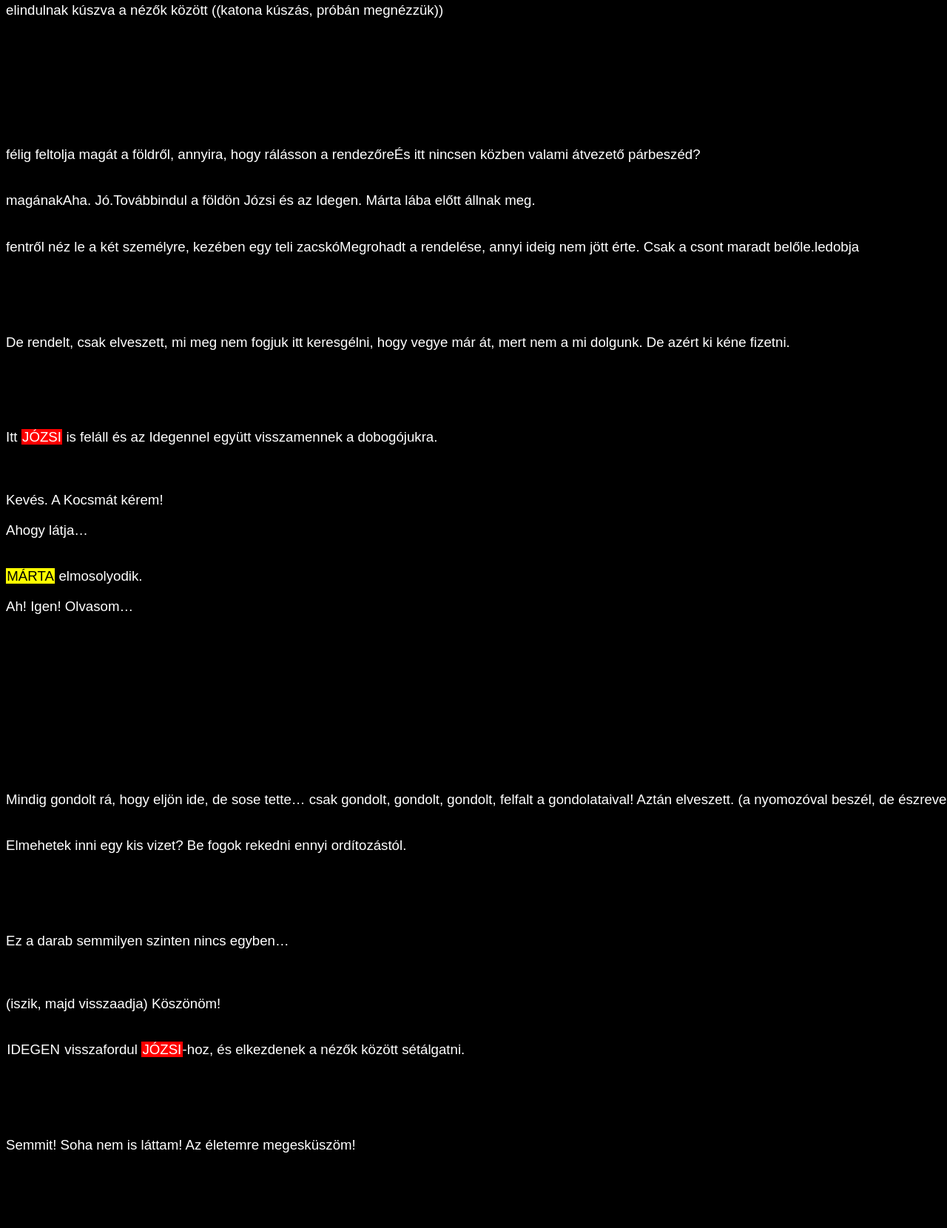
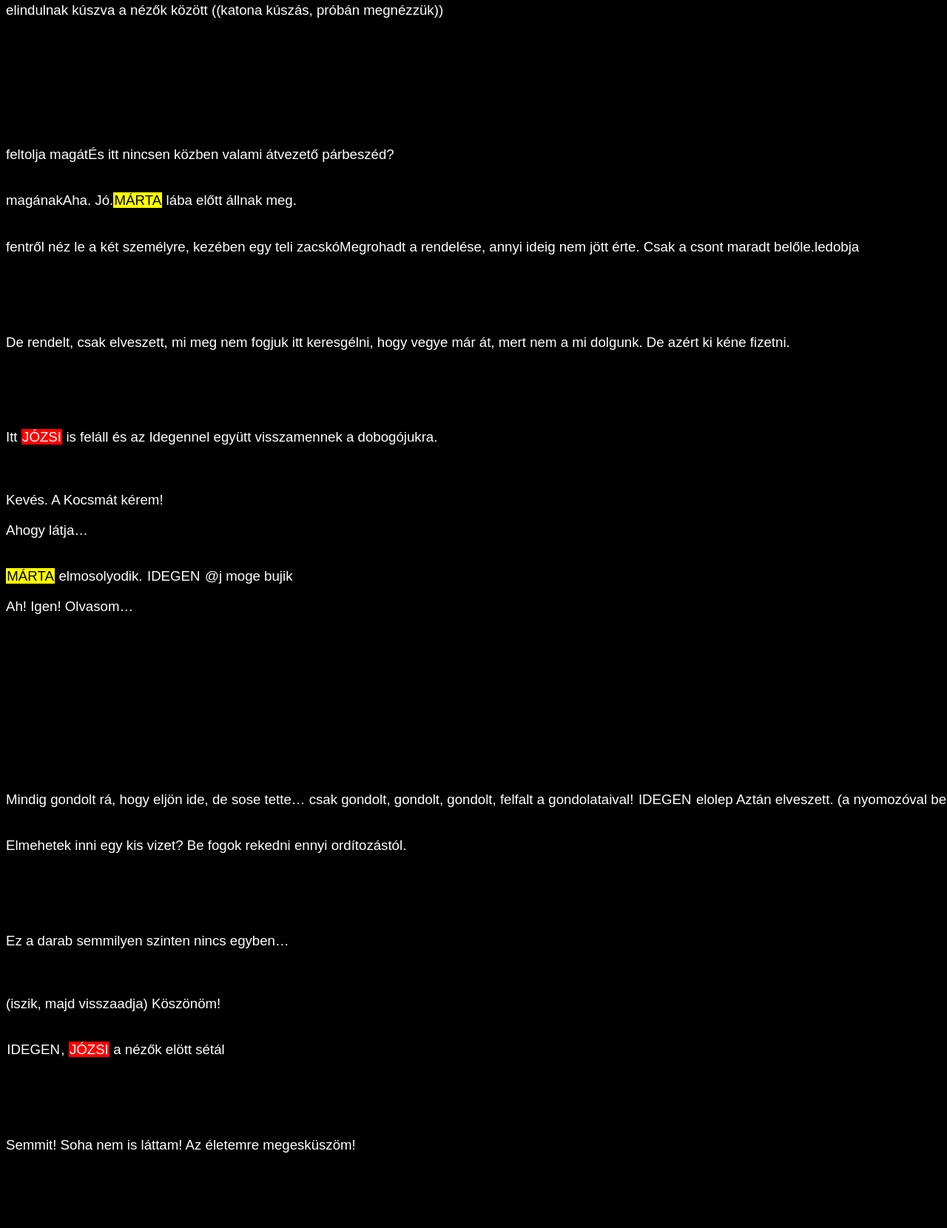
Before and after one commit to zuraglal/rengeteg, a plain HTML site: page tan.html in a window 1280 px wide. Shown: the part 7600-9260 px from the top of the page at 74% size. Drawn offline with Linux system fonts and the light colour scheme.

Commit message:
tan: idgen <IU>

```diff
--- a/tan.html
+++ b/tan.html
@@ -187,9 +187,9 @@ span.Z { background-color:orange; color:#000; } span.TZ { color:orange; }   /*@
 <S-J>Hát akkor elegendő ahhoz, hogy eltartson…saját magából még vagy ötöt. Na, elmondom mi lesz. Végig megyünk az útvonalon, ahol munkából hazafele szokott tartani, és kikérdezzük a helyieket, hogy nem tapasztaltak-e valami furcsát az eltűnése napján. A hentesnél kezdünk. Jöjjön!</S-J>
 <S-0>elindulnak kúszva a nézők között ((katona kúszás, próbán megnézzük))</S-0>
 <S-R><IU>hagyja egy ideig, hogy menjen a kúszó mozgás, majd közbeszól</IU>Itt bemennek a henteshez. Márta, figyelj, ahol azt az infót kapják, hogy…</S-R>
-<S-I><IU>félig feltolja magát a földről, annyira, hogy rálásson a rendezőre</IU>És itt nincsen közben valami átvezető párbeszéd?</S-I>
+<S-I><IU>feltolja magát</IU>És itt nincsen közben valami átvezető párbeszéd?</S-I>
 <S-R>Azt még nem írtam meg, nem volt időm.</S-R>
-<S-I><IU>magának</IU>Aha. Jó.<IU>Továbbindul a földön Józsi és az Idegen. Márta lába előtt állnak meg.</IU></S-I>
+<S-I><IU>magának</IU>Aha. Jó.<IU>@M lába előtt állnak meg.</IU></S-I>
 <S-R>Szóval, azt az infót kapják, hogy…</S-R>
 <S-M><IU>fentről néz le a két személyre, kezében egy teli zacskó</IU>Megrohadt a rendelése, annyi ideig nem jött érte. Csak a csont maradt belőle.<IU>ledobja</IU></S-M>
 <S-I>Nem is rendeltem semmit… <IU>megfogja a csomagot és feláll</IU> nem is szoktam ide járni…</S-I>
@@ -201,11 +201,11 @@ span.Z { background-color:orange; color:#000; } span.TZ { color:orange; }   /*@
 <S-I>Maga a Kocsma is?</S-I>
 <S-M>Ahogy látja…</S-M>
 <S-I>Legalább sok mindenhez ért!</S-I>
-<S-0>@M elmosolyodik.</S-0>
+<S-0>@M elmosolyodik. @I @j moge bujik</S-0>
 <S-R>Kocsma!</S-R>
 <S-M>Ah! Igen! Olvasom…</S-M>
 <S-0>@M lapozgatja a szövegkönyvet, hogy megkeresse a soron következő részt. Közben a @N és @H beáll a helyükre. a @N szembe @M-val, @H a @N háta mögött szorosan áll.</S-0>
-<S-M>Mindig gondolt rá, hogy eljön ide, de sose tette… csak gondolt, gondolt, gondolt, felfalt a gondolataival! Aztán elveszett. <IU>(a nyomozóval beszél, de észreveszi mögötte @H-t, @H végszóra kibújik a @N háta mögül)</IU> Maga… ki mondta, hogy maga bejöhet? Maga csak majdnem jött be, ez nem… ez nem… Ki van tiltva! Nem jöhet ide! Vigyék ki! Vigyék ki!</S-M>
+<S-M>Mindig gondolt rá, hogy eljön ide, de sose tette… csak gondolt, gondolt, gondolt, felfalt a gondolataival! <IU>@I elolep</IU> Aztán elveszett. <IU>(a nyomozóval beszél, de észreveszi mögötte @H-t, @H végszóra kibújik a @N háta mögül)</IU> Maga… ki mondta, hogy maga bejöhet? Maga csak majdnem jött be, ez nem… ez nem… Ki van tiltva! Nem jöhet ide! Vigyék ki! Vigyék ki!</S-M>
 <S-0>@N és @H elfutnak.</S-0>
 <S-M>Elmehetek inni egy kis vizet? Be fogok rekedni ennyi ordítozástól.</S-M>
 <S-R>Most nem, még nincs vége a darabnak. Szeretném egyben látni.</S-R>
@@ -213,7 +213,7 @@ span.Z { background-color:orange; color:#000; } span.TZ { color:orange; }   /*@
 <S-I>Tessék, nálam van víz. <IU>(odaadja a kulacsát)</IU></S-I>
 <S-M><IU>(iszik, majd visszaadja)</IU> Köszönöm!</S-M>
 <S-I>Nem tesz semmit, kedves.</S-I>
-<S-0>@I visszafordul @J-hoz, és elkezdenek a nézők között sétálgatni.</S-0>
+<S-0>@I, @J a nézők elött sétál</S-0>
 <S-J>Nem vagyok meglepve, hogy nem tűrte meg. Mit tett azzal a szegény asszonnyal?</S-J>
 <S-I>Semmit! Soha nem is láttam! Az életemre megesküszöm!</S-I>
 <S-J>Arra aztán esküdözhet. Ha nem kerül elő, ugye tudja, hogy halottnak lesz nyilvánítva?</S-J>
@@ -224,7 +224,7 @@ span.Z { background-color:orange; color:#000; } span.TZ { color:orange; }   /*@
 <S-J>Köszönöm alássan, élnék a lehetőséggel.</S-J>
 <S-M>Csak tessék.</S-M>
 <S-0>@M átadja a borítékot, a @N kibontja, olvasni kezdi… Várunk.</S-0>
-<S-I>Na, mi az, mondja már?</S-I>
+<S-I><IU>lassan sok szunettel</IU> Na, mi az, mondja már?</S-I>
 <S-M>Amúgy miért én vagyok az összes random városi?</S-M>
 <S-R>Hát nem érted?</S-R>
 <S-M>Értenem kell? Gondolom azért, mert nincsen elég színész…</S-M>
@@ -247,7 +247,7 @@ span.Z { background-color:orange; color:#000; } span.TZ { color:orange; }   /*@
 <S-R>Nyilvánvaló. El akarják törölni H létezését.</S-R>
 <S-I>Ki?</S-I>
 <S-R>Mindenki. A hatalom.</S-R>
-<S-I>De ez így logikailag nem jó <IU>(elkezd a maga tengelye körül lassan forogni)</IU>. Az anyakönyvi kivonat egy csomó dologhoz kell. És mi van, ha mondjuk nem eltörölni akarják H-t, hanem kiderül, hogy tényleg nem létezik? Tegyük fel ezt. Akkor legalább nincsen probléma. H boldog lehet, mert ami nincs, az nincs <IU>(megáll)</IU>. Megszűnik a konfliktus <IU>(folytatja a forgást)</IU>.</S-I>
+<S-I>De ez így logikailag nem jó <IU>(lassan forogni kezd)</IU>. Az anyakönyvi kivonat egy csomó dologhoz kell. És mi van, ha mondjuk nem eltörölni akarják H-t, hanem kiderül, hogy tényleg nem létezik? Tegyük fel ezt. Akkor legalább nincsen probléma. H boldog lehet, mert ami nincs, az nincs <IU>(megáll)</IU>. Megszűnik a konfliktus <IU>(folytatja a forgást)</IU>.</S-I>
 <S-J><IU>(vakargatja a fejét)</IU> Amúgy mond valamit ezzel. Az miért nem jó, hogy rájön, hogy nem is létezik? <IU>(ő is elfezd forogni)</IU> Ez ilyen mély dolog. A művészek szokták szeretni ezeket, nem?</S-J>
 <S-R>Nem értitek. Senki nem érti! Az isten szerelmére, Józsi, te matematikus vagy, pont nem neked kéne beleállnod a filozófiai okfejtésekbe! A vége az, hogy H nem találja meg magát, és örökké a városban bolyong.</S-R>
 <S-I><IU>(nem figyel rá, még mindig forog)</IU> És ha még tovább gondolnánk… akkor valójában nincs is darab, mert nem szólhat olyan emberről, aki nem létezik.</S-I>
```
